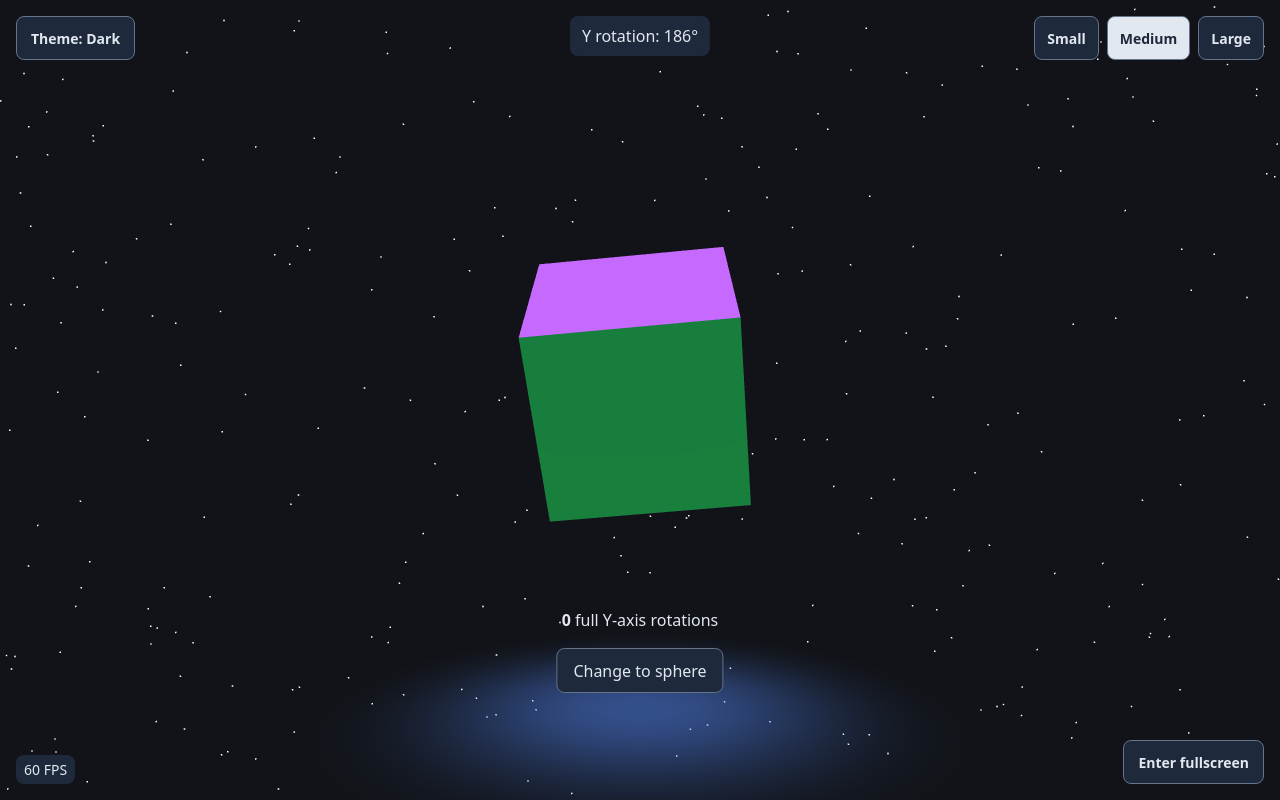
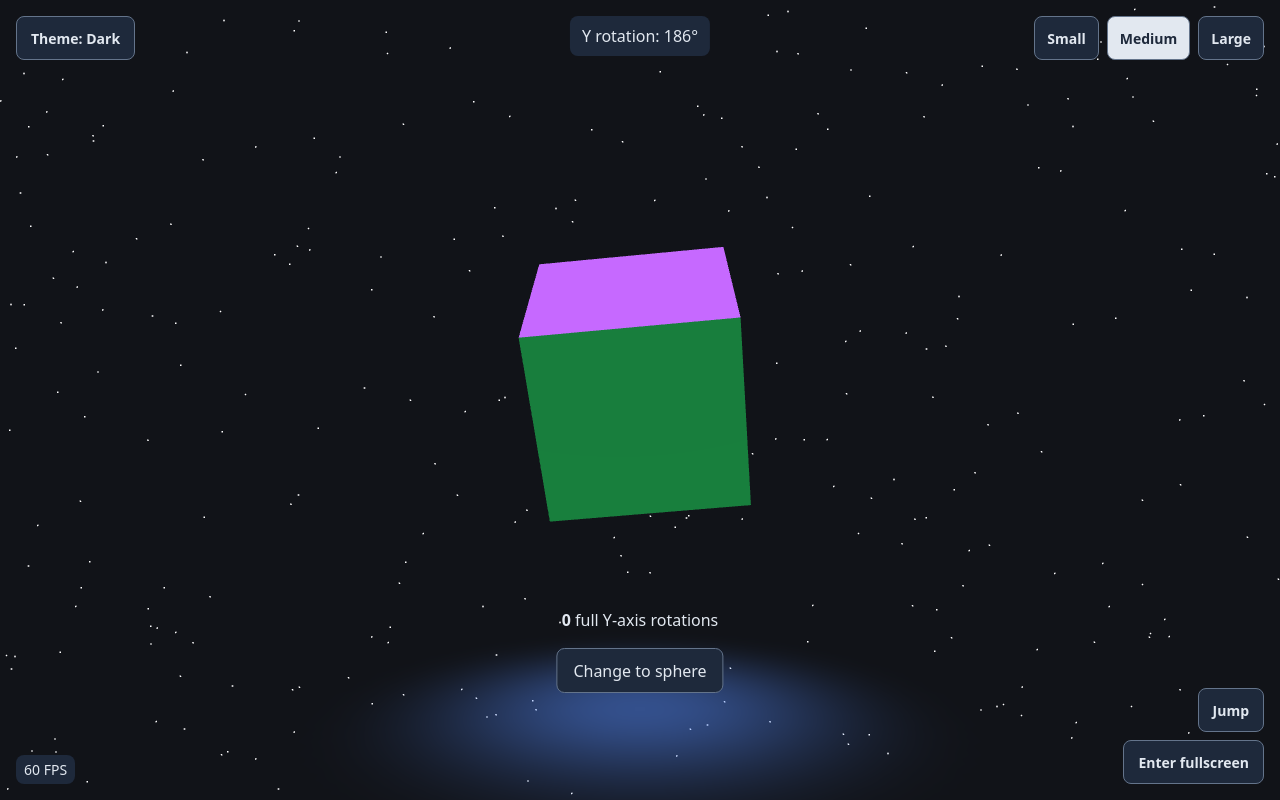
Before and after one commit to dt665m/malorytest, a React (Vite) app: page / in a window 1280 px wide. Built offline with nearby package versions, Linux system fonts and the light colour scheme.

Commit message:
Add one-shot cube jump button with reduced-motion support

```diff
--- a/src/App.tsx
+++ b/src/App.tsx
@@ -50,6 +50,8 @@ export default function App() {
       setFullscreenPending(false);
     }
   };
+  const [isJumping, setIsJumping] = useState(false);
+  const jumpRef = useRef<(() => void) | null>(null);
 
   useEffect(() => {
     const canvas = canvasRef.current!;
@@ -273,6 +275,9 @@ export default function App() {
 
     const motion = window.matchMedia('(prefers-reduced-motion: reduce)');
     const start = performance.now();
+    let jumpStart: number | null = null;
+    let baseHeight = 0;
+    setIsJumping(false);
     let lastCompletedRotations = 0;
     setCompletedRotations(0);
     // Average animation frames over half a second, not event-driven redraws.
@@ -297,8 +302,9 @@ export default function App() {
         }
       }
       const elapsed = (time - start) / 1000;
+      if (!motion.matches) {
         // A small four-second bob in world space, independent of the cube's spin.
-      cube.position.y = Math.sin(elapsed * Math.PI / 2) * 0.15;
+        baseHeight = Math.sin(elapsed * Math.PI / 2) * 0.15;
         cube.rotation.x = 0.4 + elapsed * 0.3 + manualRotation.x;
         const yRotation = elapsed * 0.5;
         cube.rotation.y = 0.5 + yRotation + manualRotation.y;
@@ -308,6 +314,22 @@ export default function App() {
           lastCompletedRotations = fullRotations;
           setCompletedRotations(fullRotations);
         }
+      }
+      // One time-based arc, added to the existing bob rather than replacing it.
+      cube.position.y = baseHeight;
+      if (jumpStart !== null) {
+        // Explicitly requested motion is gentler and shorter with reduced motion.
+        const progress = Math.min(Math.max((time - jumpStart) / (motion.matches ? 180 : 650), 0), 1);
+        cube.position.y += 4 * progress * (1 - progress) * (motion.matches ? 0.1 : 0.5);
+        if (progress === 1) {
+          jumpStart = null;
+          setIsJumping(false);
+          if (motion.matches) {
+            renderer.setAnimationLoop(null);
+            resetFps();
+          }
+        }
+      }
       render();
     };
     const updateVisibility = () => {
@@ -316,8 +338,18 @@ export default function App() {
       if (document.hidden) setWireframe(false);
     };
     document.addEventListener('visibilitychange', updateVisibility);
+    jumpRef.current = () => {
+      if (jumpStart !== null) return;
+      jumpStart = performance.now();
+      setIsJumping(true);
+      renderer.setAnimationLoop(animate);
+    };
     const updateMotion = () => {
       resetFps();
+      jumpStart = null;
+      setIsJumping(false);
+      cube.position.y = baseHeight;
+      render();
       renderer.setAnimationLoop(motion.matches ? null : animate);
     };
     updateMotion();
@@ -327,6 +359,7 @@ export default function App() {
       updateThemeRef.current = null;
       toggleShapeRef.current = null;
       updateSizeRef.current = null;
+      jumpRef.current = null;
       renderer.setAnimationLoop(null);
       window.removeEventListener('resize', resize);
       canvas.removeEventListener('pointermove', movePointer);
@@ -419,6 +452,14 @@ export default function App() {
         {isFullscreen ? 'Exit fullscreen' : 'Enter fullscreen'}
       </button>
       <p className="fullscreen-status" role="status">{fullscreenError}</p>
+      <button
+        type="button"
+        className="jump-button"
+        disabled={isJumping}
+        onClick={() => jumpRef.current?.()}
+      >
+        Jump
+      </button>
     </div>
   );
 }
--- a/src/style.css
+++ b/src/style.css
@@ -36,6 +36,17 @@ canvas {
   position: absolute;
   top: max(1rem, env(safe-area-inset-top));
   left: max(1rem, env(safe-area-inset-left));
+}
+
+.jump-button {
+  position: absolute;
+  right: max(1rem, env(safe-area-inset-right));
+  bottom: calc(max(1rem, env(safe-area-inset-bottom)) + 3.25rem);
+}
+
+.theme-toggle,
+.fullscreen-toggle,
+.jump-button {
   min-height: 44px;
   padding: 0.5rem 0.875rem;
   border: 1px solid var(--border);
@@ -47,12 +58,19 @@ canvas {
 }
 
 .theme-toggle:hover,
-.fullscreen-toggle:hover:not(:disabled) {
+.fullscreen-toggle:hover:not(:disabled),
+.jump-button:hover:not(:disabled) {
   border-color: var(--text);
 }
 
+.jump-button:disabled {
+  opacity: 0.6;
+  cursor: default;
+}
+
 .theme-toggle:focus-visible,
-.fullscreen-toggle:focus-visible {
+.fullscreen-toggle:focus-visible,
+.jump-button:focus-visible {
   outline: 2px solid var(--text);
   outline-offset: 3px;
 }
@@ -73,7 +91,7 @@ canvas {
 .fullscreen-status {
   position: fixed;
   right: max(1rem, env(safe-area-inset-right));
-  bottom: calc(max(1rem, env(safe-area-inset-bottom)) + 3.25rem);
+  bottom: calc(max(1rem, env(safe-area-inset-bottom)) + 6.5rem);
   max-width: min(22rem, calc(100% - 2rem));
   margin: 0;
   padding: 0.5rem;
```
Lines whose indentation alone changed are shown as unchanged.
